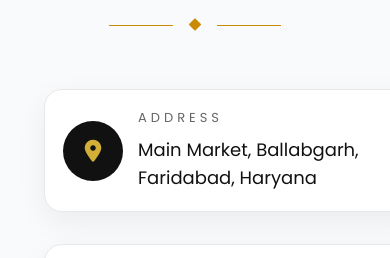
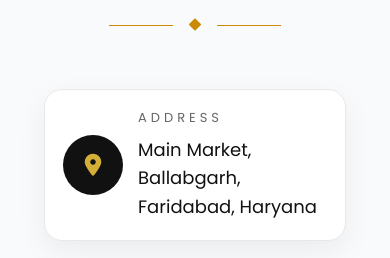
Before and after one commit to VarunPrajapati11/pfweb, a plain HTML site: page index.html in a window 390 px wide. Shown: the part 1639-1897 px from the top of the page. Drawn offline with nearby package versions, Linux system fonts and the light colour scheme.

Commit message:
Refactor styles for social buttons and contact cards
Updated styles for social buttons and contact cards, including hover effects and responsive design adjustments.

```diff
--- a/style.css
+++ b/style.css
@@ -43,10 +43,18 @@
     background:#fff;
     border:1px solid #e8e8e8;
     border-radius:24px;
-    padding:30px;
+    padding:20px;
+
     display:flex;
     align-items:center;
     gap:20px;
+
+    width:100%;
+    max-width:100%;
+
+    box-sizing:border-box;
+    overflow:hidden;
+
     box-shadow:0 10px 30px rgba(0,0,0,.06);
     transition:all .35s ease;
 }
@@ -88,6 +96,9 @@
     text-decoration:none;
     font-size:18px;
     line-height:1.6;
+
+    word-break:break-word;
+    overflow-wrap:anywhere;
 }
 
 .contact-card a:hover{
@@ -254,12 +265,17 @@
     }
 
     .contact-card{
-        display:flex;
-        align-items:center;
-        gap:15px;
-        border-radius:18px;
-        padding:18px;
-    }
+    display:flex;
+    align-items:center;
+    gap:15px;
+
+    width:100%;
+    max-width:100%;
+
+    padding:18px;
+    border-radius:18px;
+    box-sizing:border-box;
+}
 
     .contact-icon{
         width:55px;
```
